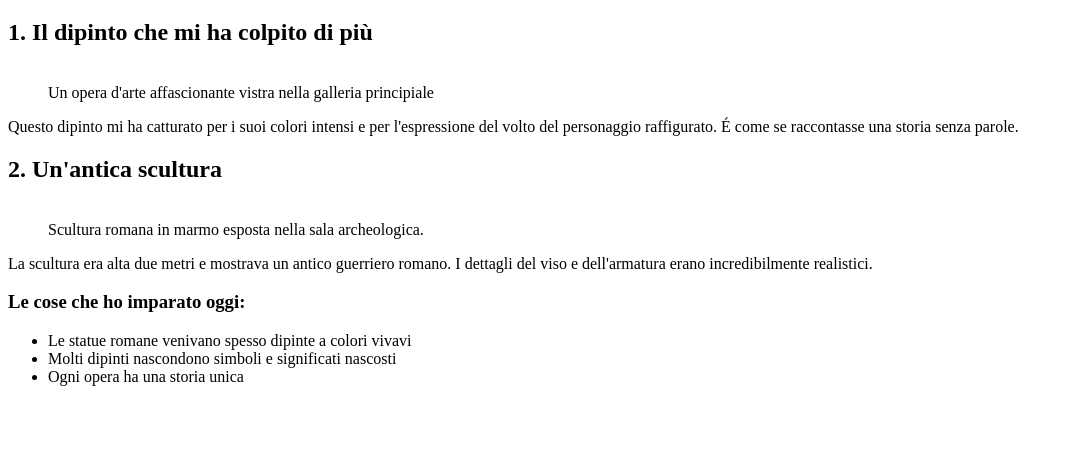
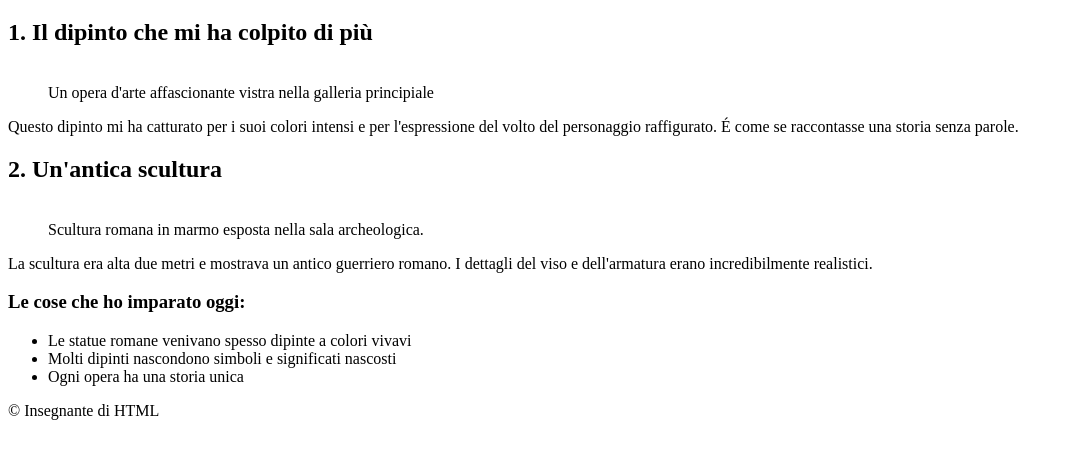
Before and after one commit to salvatorescalise1999/htmlcss-repo, a plain HTML site: page index.html in a window 1280 px wide. Shown: the part 61-520 px from the top of the page, without its empty margins (0-1073 px from the left). Drawn offline with Linux system fonts and the light colour scheme.

Commit message:
aggiunta di un paragrafo nel footer

```diff
--- a/index.html
+++ b/index.html
@@ -59,6 +59,8 @@
 
     <footer>
 
+        <p> &copy; Insegnante di HTML</p>
+
     </footer>
 
 </body>
```
